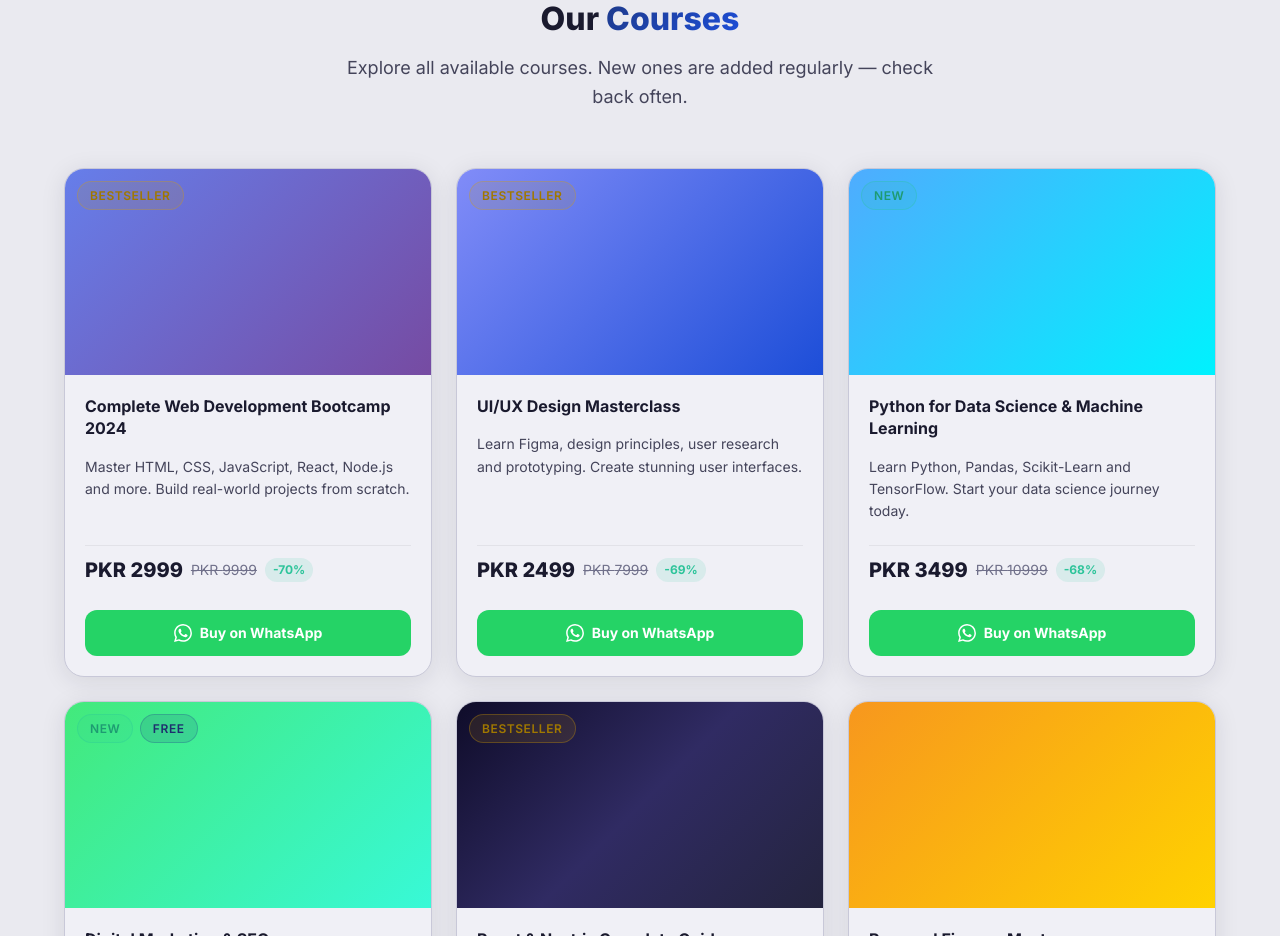
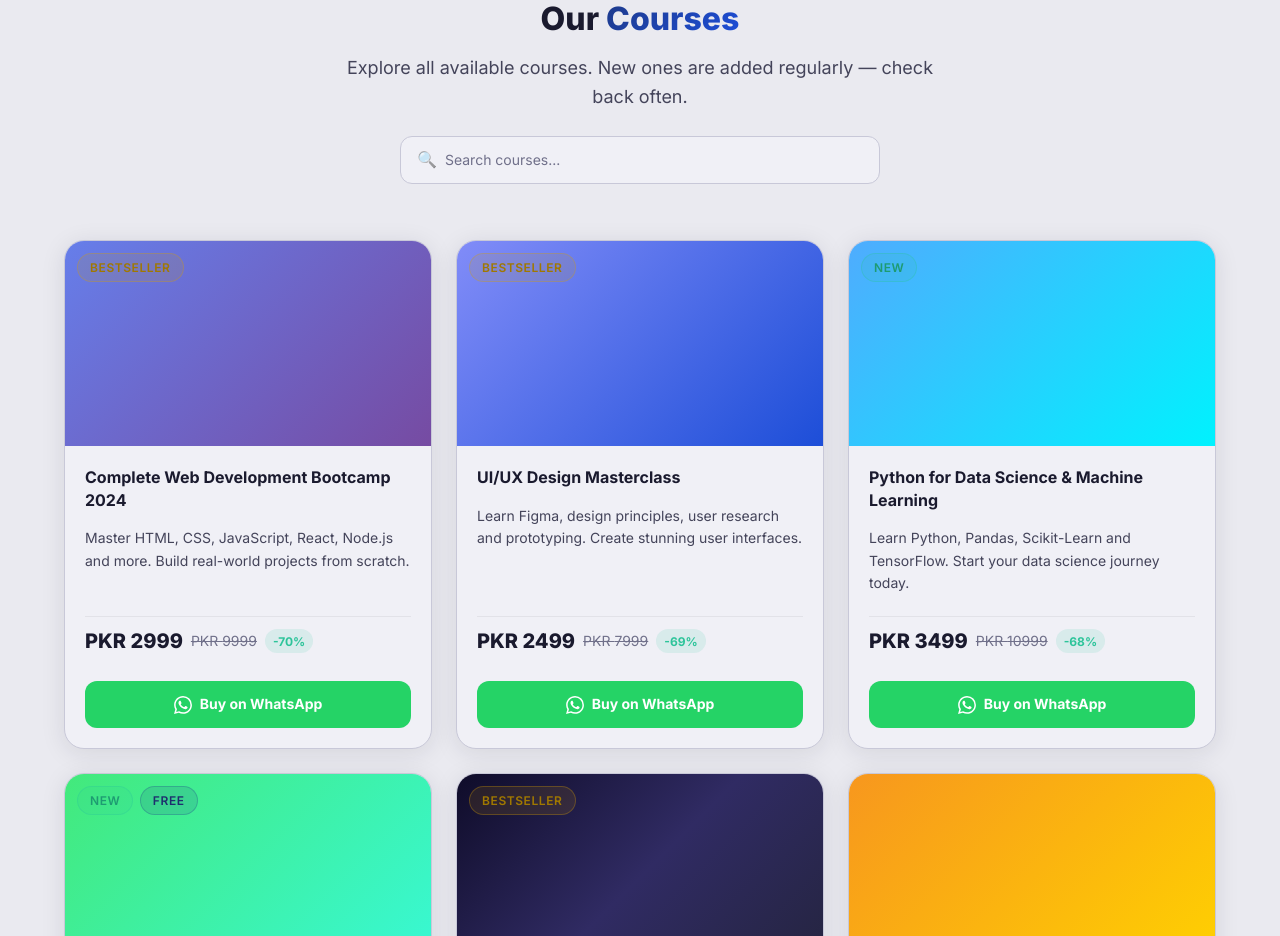
Before and after one commit to maxin3820-jpg/BC, a React (Vite) app: page / in a window 1280 px wide. Shown: the part 880-1816 px from the top of the page. Built offline with nearby package versions, Linux system fonts and the light colour scheme; no server answers.

Commit message:
feat: Add course search bar to homepage courses section

```diff
--- a/src/pages/Home.css
+++ b/src/pages/Home.css
@@ -685,3 +685,66 @@
     padding: 0 0.875rem 0.875rem;
   }
 }
+
+/* ===== HOME COURSE SEARCH BAR ===== */
+.home-course-search {
+  display: flex;
+  align-items: center;
+  gap: 0.5rem;
+  background: var(--bg-card);
+  border: 1.5px solid var(--border);
+  border-radius: var(--radius-md);
+  padding: 0.625rem 1rem;
+  max-width: 480px;
+  margin: 1.5rem auto 0;
+  transition: border-color 0.2s ease;
+}
+
+.home-course-search:focus-within {
+  border-color: var(--primary);
+  box-shadow: 0 0 0 3px rgba(29,78,216,0.1);
+}
+
+.home-search-icon {
+  font-size: 1rem;
+  flex-shrink: 0;
+  opacity: 0.6;
+}
+
+.home-course-search input {
+  flex: 1;
+  border: none;
+  background: none;
+  outline: none;
+  font-size: var(--font-size-sm);
+  color: var(--text-primary);
+  font-family: var(--font);
+}
+
+.home-course-search input::placeholder {
+  color: var(--text-muted);
+}
+
+.home-search-clear {
+  background: none;
+  border: none;
+  cursor: pointer;
+  color: var(--text-muted);
+  font-size: 0.75rem;
+  padding: 0.2rem 0.4rem;
+  border-radius: var(--radius-sm);
+  transition: all 0.15s ease;
+  line-height: 1;
+}
+
+.home-search-clear:hover {
+  background: rgba(0,0,0,0.06);
+  color: var(--text-primary);
+}
+
+@media (max-width: 480px) {
+  .home-course-search {
+    max-width: 100%;
+    margin: 1.25rem auto 0;
+  }
+}
--- a/src/pages/Home.jsx
+++ b/src/pages/Home.jsx
@@ -5,6 +5,7 @@ import { SkeletonGrid } from '../components/Skeleton/Skeleton'
 import { useCourses } from '../hooks/useCourses'
 import { usePacks } from '../hooks/usePacks'
 import { useSettings } from '../context/SettingsContext'
+import { courseMatchesSearch } from '../lib/search'
 import './Home.css'
 
 const faqs = [
@@ -20,6 +21,11 @@ const Home = () => {
   const { packs, loading: packsLoading } = usePacks()
   const { settings } = useSettings()
   const [openFaq, setOpenFaq] = useState(null)
+  const [courseSearch, setCourseSearch] = useState('')
+
+  const filteredCourses = courseSearch.trim()
+    ? courses.filter(c => courseMatchesSearch(c, courseSearch))
+    : courses
   return (
     <div className="home">
 
@@ -66,11 +72,30 @@ const Home = () => {
             <p className="section-subtitle">
               Explore all available courses. New ones are added regularly — check back often.
             </p>
+            <div className="home-course-search">
+              <span className="home-search-icon">🔍</span>
+              <input
+                type="text"
+                placeholder="Search courses..."
+                value={courseSearch}
+                onChange={e => setCourseSearch(e.target.value)}
+                aria-label="Search courses"
+              />
+              {courseSearch && (
+                <button className="home-search-clear" onClick={() => setCourseSearch('')} aria-label="Clear">✕</button>
+              )}
+            </div>
           </div>
           <div className="courses-grid">
             {coursesLoading
               ? <SkeletonGrid count={6} />
-              : courses.map(course => <CourseCard key={course.id} course={course} whatsappNumber={settings.whatsapp} />)
+              : filteredCourses.length > 0
+                ? filteredCourses.map(course => <CourseCard key={course.id} course={course} whatsappNumber={settings.whatsapp} />)
+                : <div style={{ gridColumn: '1/-1', textAlign: 'center', padding: '3rem', color: 'var(--text-secondary)' }}>
+                    <div style={{ fontSize: '2rem', marginBottom: '0.75rem' }}>🔍</div>
+                    <p>No courses found for "<strong>{courseSearch}</strong>"</p>
+                    <button className="btn btn-outline" style={{ marginTop: '1rem' }} onClick={() => setCourseSearch('')}>Clear Search</button>
+                  </div>
             }
           </div>
           <div className="section-cta">
```
